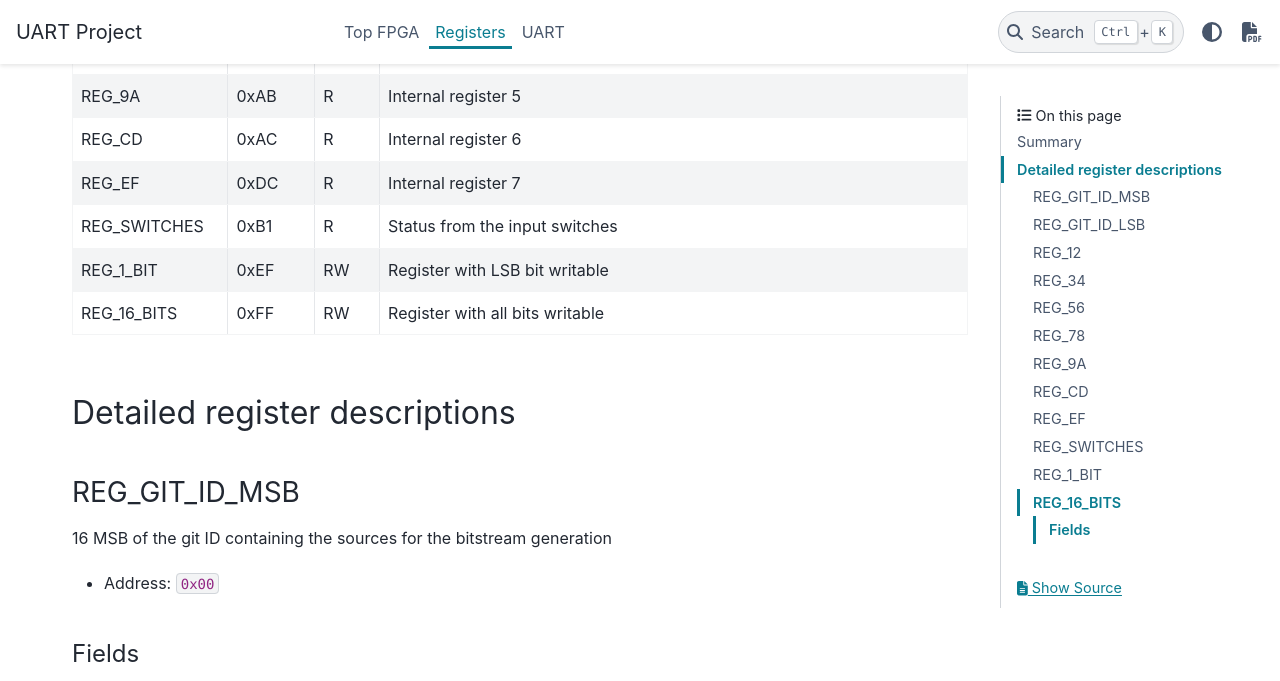
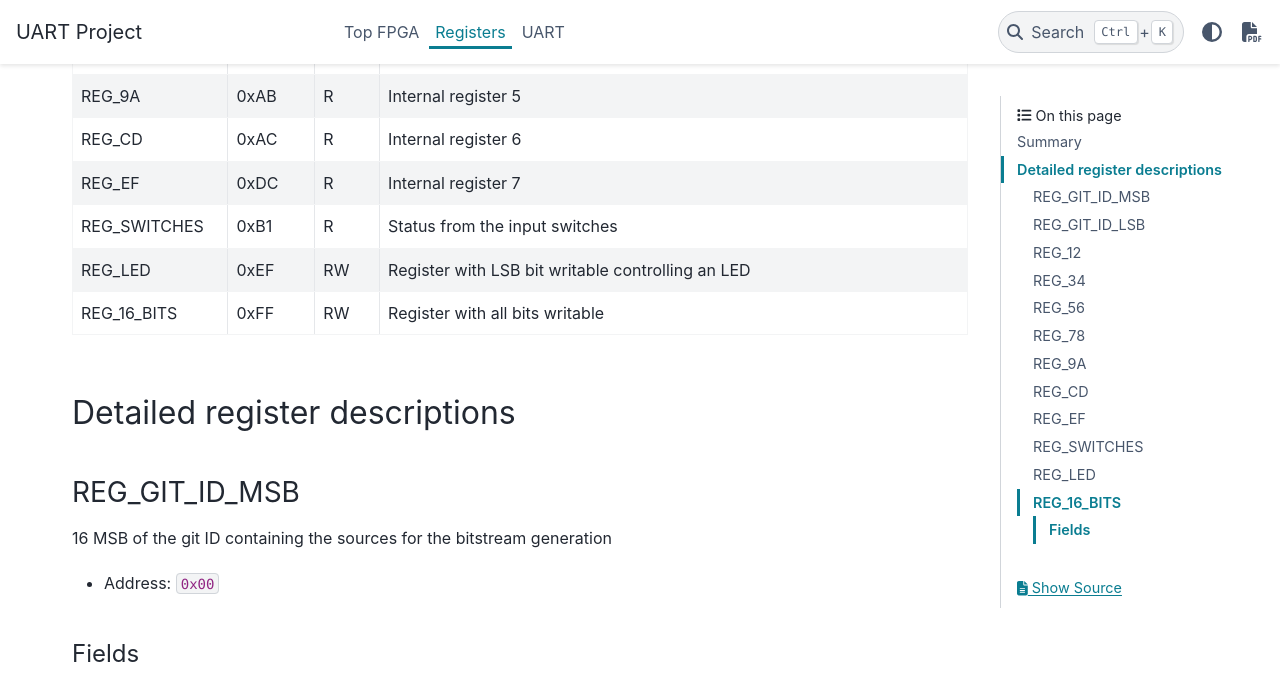
Before and after one commit to CharrierTim/uart, a Sphinx documentation site: the page built from docs/source/modules/regfile.rst, in a window 1280 px wide and 900 px high, scrolled down 521 px, cut to the strip 0-681 px from the top of the window. Built offline with Sphinx 7.4.7 and the PyData theme 0.15.4, drawn with Linux system fonts in a browser that asks for light colours; the version number is read from the project's files by our own code; some of the changed text lies outside the part shown.

Commit message:
chore: update doc for LED register

```diff
--- a/docs/source/modules/regfile.rst
+++ b/docs/source/modules/regfile.rst
@@ -19,7 +19,7 @@ REG_9A         0xAB    R    Internal register 5
 REG_CD         0xAC    R    Internal register 6
 REG_EF         0xDC    R    Internal register 7
 REG_SWITCHES   0xB1    R    Status from the input switches
-REG_1_BIT      0xEF    RW   Register with LSB bit writable
+REG_LED        0xEF    RW   Register with LSB bit writable controlling an LED
 REG_16_BITS    0xFF    RW   Register with all bits writable
 ============== ======= ==== ===================================================
 
@@ -236,10 +236,10 @@ Bits Reset Name     Description
 0    0x0   SWITCH_0 Signal from PAD_I_SWITCH_0
 ==== ===== ======== ==========================
 
-REG_1_BIT
-~~~~~~~~~
+REG_LED
+~~~~~~~
 
-Register with LSB bit writable
+Register with LSB bit writable controlling an LED
 
 - Address: ``0xEF``
 - Reset default: ``0x0001``
@@ -249,14 +249,14 @@ Fields
 
 .. wavedrom::
 
-    {"reg": [{"name": "BIT0", "bits": 1, "attr": ["rw"], "rotate": -90, "type": 3}, {"name": "Reserved", "bits": 15, "attr": ["ro"], "rotate": 0, "type": 2}], "config": {"lanes": 1, "fontsize": 10, "vspace": 80}}
+    {"reg": [{"name": "LED_0", "bits": 1, "attr": ["rw"], "rotate": -90, "type": 3}, {"name": "Reserved", "bits": 15, "attr": ["ro"], "rotate": 0, "type": 2}], "config": {"lanes": 1, "fontsize": 10, "vspace": 80}}
 
-==== ===== ==== ============
-Bits Reset Name Description
-==== ===== ==== ============
-15:1 0x0        Reserved
-0    0x1   BIT0 Writable bit
-==== ===== ==== ============
+==== ===== ===== ============
+Bits Reset Name  Description
+==== ===== ===== ============
+15:1 0x0         Reserved
+0    0x1   LED_0 Writable bit
+==== ===== ===== ============
 
 REG_16_BITS
 ~~~~~~~~~~~
```
